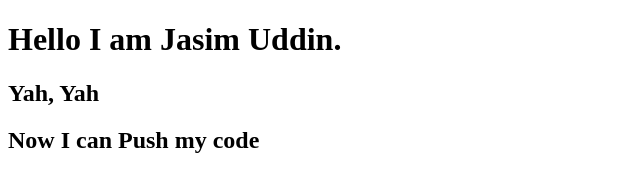
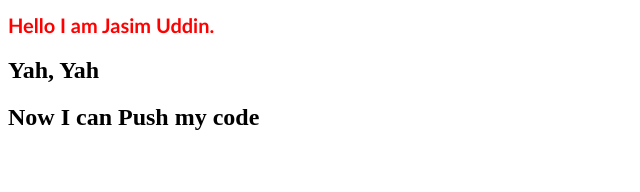
Before and after one commit to jasimUddinBappy/my-bio, a plain HTML site: page index.html in a window 1280 px wide. Shown: the whole page, without its empty margins (0-640 px from the left). Drawn offline with Linux system fonts and the light colour scheme.

Commit message:
new styles are added

```diff
--- a/index.html
+++ b/index.html
@@ -5,6 +5,7 @@
     <meta http-equiv="X-UA-Compatible" content="IE=edge" />
     <meta name="viewport" content="width=device-width, initial-scale=1.0" />
     <title>my-bio</title>
+    <link rel="stylesheet" href="style.css" />
   </head>
   <body>
     <h1>Hello I am Jasim Uddin.</h1>
--- /dev/null
+++ b/style.css
@@ -0,0 +1,5 @@
+h1{
+  color: red;
+  font-size: 20px;
+  font-family: 'Gill Sans', 'Gill Sans MT', Calibri, 'Trebuchet MS', sans-serif;
+}
```
